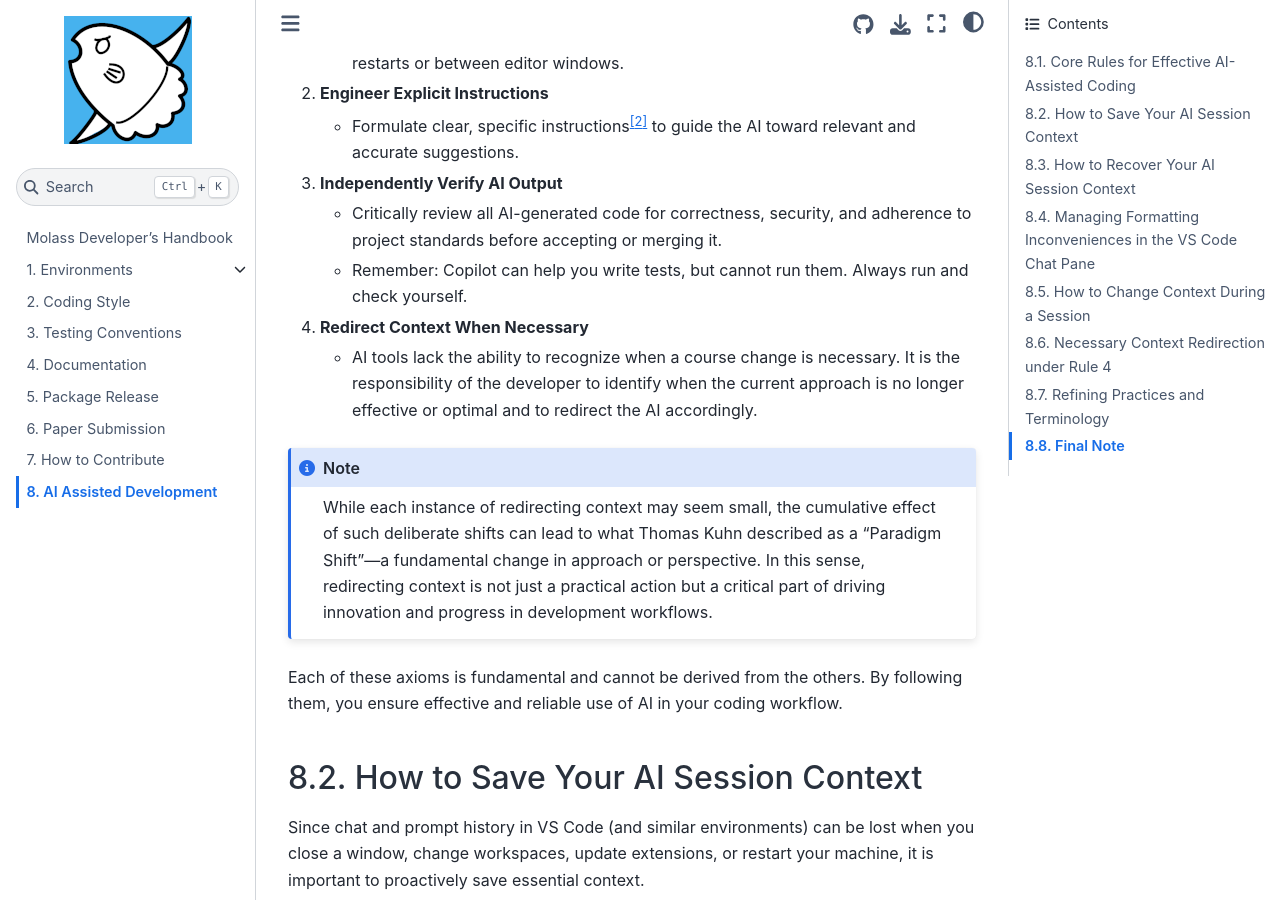
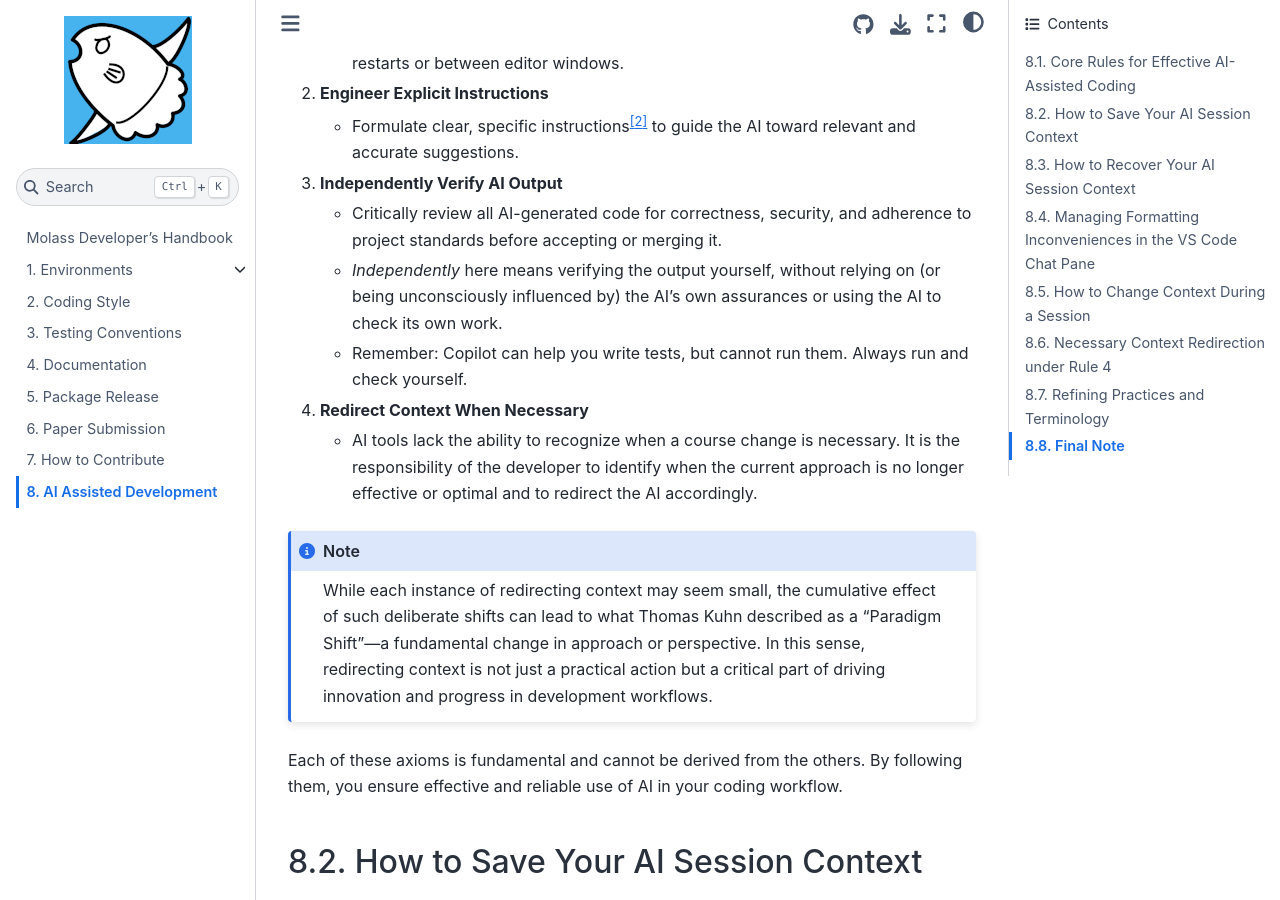
Before and after one commit to biosaxs-dev/molass-develop, a Jupyter Book: the page built from chapters/11/ai_assisted.md, in a window 1280 px wide and 900 px high, scrolled down 384 px. Built offline with Jupyter Book 1.0.4 settings and Sphinx 7.4.7 and the Sphinx Book theme 1.1.4, drawn with Linux system fonts in a browser that asks for light colours.

Commit message:
Add explanation to Rule 3

```diff
--- a/chapters/11/ai_assisted.md
+++ b/chapters/11/ai_assisted.md
@@ -12,6 +12,7 @@ AI tools like GitHub Copilot[^1] can greatly enhance productivity, but effective
 
 3. **Independently Verify AI Output**
    - Critically review all AI-generated code for correctness, security, and adherence to project standards before accepting or merging it.
+   - *Independently* here means verifying the output yourself, without relying on (or being unconsciously influenced by) the AI’s own assurances or using the AI to check its own work.
    - Remember: Copilot can help you write tests, but cannot run them. Always run and check yourself.
 
 4. **Redirect Context When Necessary**
```
